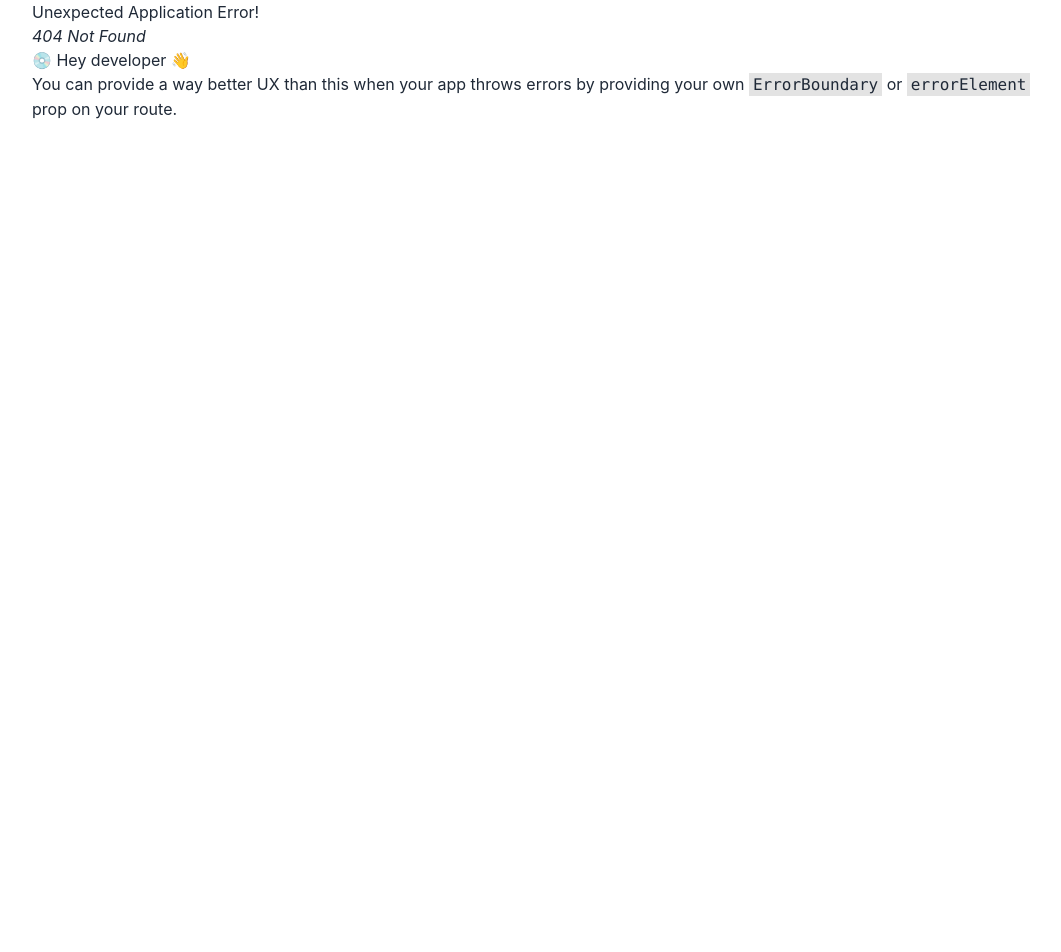
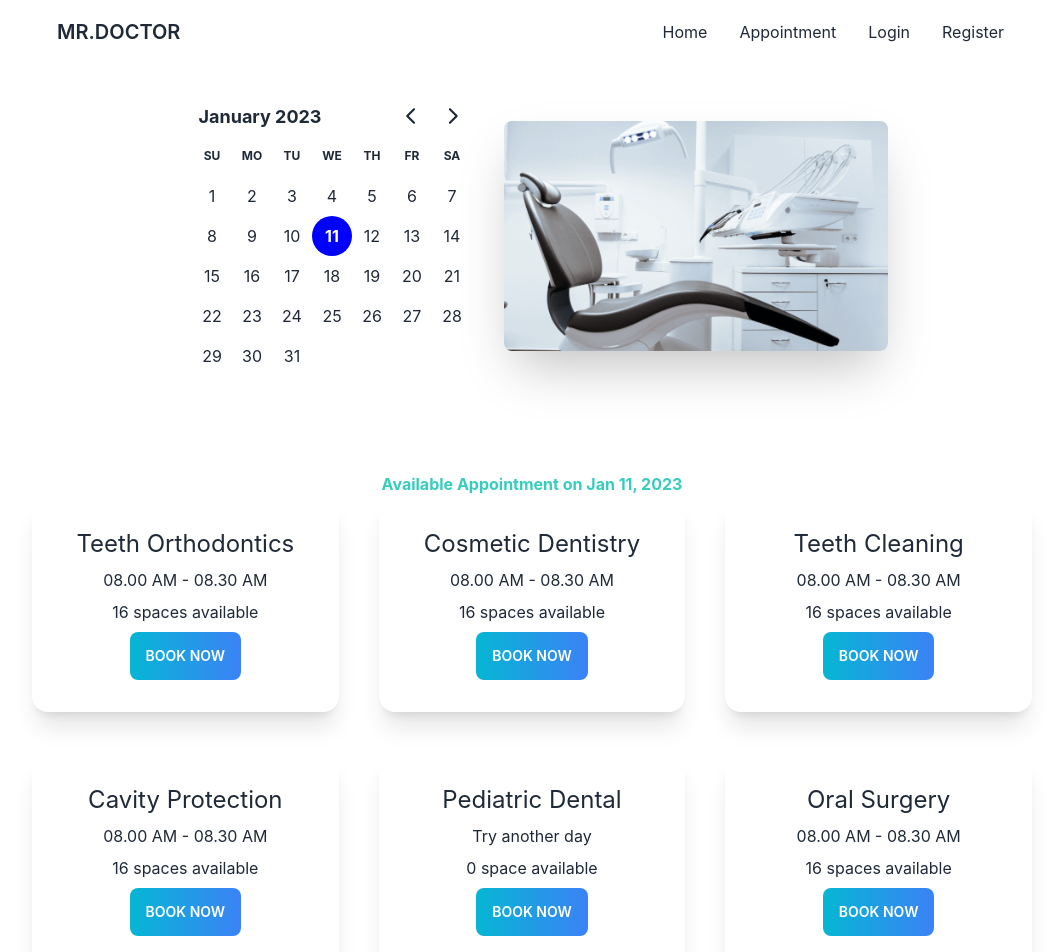
Before and after one commit to Abdur-Nur-Tushar-Irfan/mr.doctor, a React (Create React App) app: page /appointment in a window 1280 px wide. Before the commit this address had no page. Shown: the top 952 px of the page, without its empty margins (108-1169 px from the left). Before the commit the page ends 800 px from the top, so only its background shows below. Built offline with nearby package versions, Linux system fonts and the light colour scheme.

Commit message:
availableAppointment added

```diff
--- a/package.json
+++ b/package.json
@@ -7,7 +7,9 @@
     "@testing-library/react": "^13.4.0",
     "@testing-library/user-event": "^13.5.0",
     "daisyui": "^2.46.1",
+    "date-fns": "^2.29.3",
     "react": "^18.2.0",
+    "react-day-picker": "^8.4.1",
     "react-dom": "^18.2.0",
     "react-hook-form": "^7.41.5",
     "react-router-dom": "^6.6.2",
--- /dev/null
+++ b/public/services.json
@@ -0,0 +1,117 @@
+[
+    {
+        "id": 1,
+        "name": "Teeth Orthodontics",
+        "slots": [
+            "08.00 AM - 08.30 AM",
+            "08.30 AM - 09.00 AM",
+            "09.00 AM - 9.30 AM",
+            "09.30 AM - 10.00 AM",
+            "10.00 AM - 10.30 AM",
+            "10.30 AM - 11.00 AM",
+            "11.00 AM - 11.30 AM",
+            "11.30 AM - 12.00 AM",
+            "1.00 PM - 1.30 PM",
+            "1.30 PM - 2.00 PM",
+            "2.00 PM - 2.30 PM",
+            "2.30 PM - 3.00 PM",
+            "3.00 PM - 3.30 PM",
+            "3.30 PM - 4.00 PM",
+            "4.00 PM - 4.30 PM",
+            "4.30 PM - 5.00 PM"
+        ]
+    },
+    {
+        "id": 2,
+        "name": "Cosmetic Dentistry",
+        "slots": [
+            "08.00 AM - 08.30 AM",
+            "08.30 AM - 09.00 AM",
+            "09.00 AM - 9.30 AM",
+            "09.30 AM - 10.00 AM",
+            "10.00 AM - 10.30 AM",
+            "10.30 AM - 11.00 AM",
+            "11.00 AM - 11.30 AM",
+            "11.30 AM - 12.00 AM",
+            "1.00 PM - 1.30 PM",
+            "1.30 PM - 2.00 PM",
+            "2.00 PM - 2.30 PM",
+            "2.30 PM - 3.00 PM",
+            "3.00 PM - 3.30 PM",
+            "3.30 PM - 4.00 PM",
+            "4.00 PM - 4.30 PM",
+            "4.30 PM - 5.00 PM"
+        ]
+    },
+    {
+        "id": 3,
+        "name": "Teeth Cleaning",
+        "slots": [
+            "08.00 AM - 08.30 AM",
+            "08.30 AM - 09.00 AM",
+            "09.00 AM - 9.30 AM",
+            "09.30 AM - 10.00 AM",
+            "10.00 AM - 10.30 AM",
+            "10.30 AM - 11.00 AM",
+            "11.00 AM - 11.30 AM",
+            "11.30 AM - 12.00 AM",
+            "1.00 PM - 1.30 PM",
+            "1.30 PM - 2.00 PM",
+            "2.00 PM - 2.30 PM",
+            "2.30 PM - 3.00 PM",
+            "3.00 PM - 3.30 PM",
+            "3.30 PM - 4.00 PM",
+            "4.00 PM - 4.30 PM",
+            "4.30 PM - 5.00 PM"
+        ]
+    },
+    {
+        "id": 4,
+        "name": "Cavity Protection",
+        "slots": [
+            "08.00 AM - 08.30 AM",
+            "08.30 AM - 09.00 AM",
+            "09.00 AM - 9.30 AM",
+            "09.30 AM - 10.00 AM",
+            "10.00 AM - 10.30 AM",
+            "10.30 AM - 11.00 AM",
+            "11.00 AM - 11.30 AM",
+            "11.30 AM - 12.00 AM",
+            "1.00 PM - 1.30 PM",
+            "1.30 PM - 2.00 PM",
+            "2.00 PM - 2.30 PM",
+            "2.30 PM - 3.00 PM",
+            "3.00 PM - 3.30 PM",
+            "3.30 PM - 4.00 PM",
+            "4.00 PM - 4.30 PM",
+            "4.30 PM - 5.00 PM"
+        ]
+    },
+    {
+        "id": 5,
+        "name": "Pediatric Dental",
+        "slots": []
+    },
+    {
+        "id": 6,
+        "name": "Oral Surgery",
+        "slots": [
+            "08.00 AM - 08.30 AM",
+            "08.30 AM - 09.00 AM",
+            "09.00 AM - 9.30 AM",
+            "09.30 AM - 10.00 AM",
+            "10.00 AM - 10.30 AM",
+            "10.30 AM - 11.00 AM",
+            "11.00 AM - 11.30 AM",
+            "11.30 AM - 12.00 AM",
+            "1.00 PM - 1.30 PM",
+            "1.30 PM - 2.00 PM",
+            "2.00 PM - 2.30 PM",
+            "2.30 PM - 3.00 PM",
+            "3.00 PM - 3.30 PM",
+            "3.30 PM - 4.00 PM",
+            "4.00 PM - 4.30 PM",
+            "4.30 PM - 5.00 PM"
+        ]
+    }
+]
--- /dev/null
+++ b/src/Pages/Appointment/Appointment/Appointment.js
@@ -0,0 +1,24 @@
+import React, { useState } from 'react';
+import AppointmentBanner from '../AppointmentBanner/AppointmentBanner';
+import AvailableAppointment from '../AvailableAppointment/AvailableAppointment';
+
+const Appointment = () => {
+    const [selectedDate, setSelectedDate] = useState(new Date())
+    return (
+        <div>
+            <AppointmentBanner
+            selectedDate={selectedDate}
+            setSelectedDate={setSelectedDate}
+
+            ></AppointmentBanner>
+            <AvailableAppointment
+             selectedDate={selectedDate}
+
+            ></AvailableAppointment>
+
+
+        </div>
+    );
+};
+
+export default Appointment;
--- /dev/null
+++ b/src/Pages/Appointment/AppointmentBanner/AppointmentBanner.js
@@ -0,0 +1,22 @@
+import chair from '../../../assets/images/chair.png'
+import { DayPicker } from 'react-day-picker';
+const AppointmentBanner = ({selectedDate,setSelectedDate}) => {
+
+    return (
+        <header>
+            <div className="hero">
+                <div className="hero-content flex-col lg:flex-row-reverse">
+                    <img src={chair} alt='' className="max-w-sm rounded-lg shadow-2xl" />
+                    <div>
+                        <DayPicker
+                            mode="single"
+                            selected={selectedDate}
+                            onSelect={setSelectedDate}
+                        />
+                    </div>
+                </div>
+            </div>
+        </header>
+    );
+};
+export default AppointmentBanner;
--- /dev/null
+++ b/src/Pages/Appointment/AppointmentOptions/AppointmentOptions.js
@@ -0,0 +1,22 @@
+import PrimaryButton from "../../../PrimaryButton/PrimaryButton";
+
+
+
+const AppointmentOptions = ({ availableAppointment }) => {
+    const { name, slots } = availableAppointment
+
+    return (
+        <div className="card shadow-xl">
+            <div className="card-body">
+                <h2 className="text-2xl text-center">{name}</h2>
+                <p className="text-center">{slots.length > 0 ? slots[0] : 'Try another day'}</p>
+                <p className="text-center">{slots.length} {slots.length > 1 ? 'spaces' : 'space'} available</p>
+                <div className="card-actions justify-center">
+                    <PrimaryButton>Book Now</PrimaryButton>
+                </div>
+            </div>
+        </div>
+    );
+};
+
+export default AppointmentOptions;
--- /dev/null
+++ b/src/Pages/Appointment/AvailableAppointment/AvailableAppointment.js
@@ -0,0 +1,28 @@
+import { format } from 'date-fns';
+import React, { useEffect, useState } from 'react';
+import AppointmentOptions from '../AppointmentOptions/AppointmentOptions';
+
+const AvailableAppointment = ({selectedDate}) => {
+    const [availableAppointments,setAvailableAppoints]=useState([])
+    useEffect(()=>{
+        fetch('services.json')
+        .then(res=>res.json())
+        .then(data=>setAvailableAppoints(data))
+    },[])
+    return (
+        <div className='mt-16'>
+            <p className='text-center font-bold text-accent'>Available Appointment on {format(selectedDate, 'PP')} </p>
+            <div className='grid sm:grid-cols-1 md:grid-cols-2 lg:grid-cols-3 gap-10'>
+                {
+                    availableAppointments.map(availableAppointment=><AppointmentOptions
+                      key={availableAppointment.id}
+                      availableAppointment={availableAppointment}
+                    >
+                    </AppointmentOptions>)
+                }
+            </div>
+        </div>
+    );
+};
+
+export default AvailableAppointment;
--- a/src/Pages/Home/Banner/Banner.js
+++ b/src/Pages/Home/Banner/Banner.js
@@ -10,7 +10,7 @@
                 <div  className="hero-content flex-col lg:flex-row-reverse">
                     <img src={chair} alt='' className=" md:w-1/2 rounded-lg shadow-2xl" />
                     <div>
-                        <h1 className="text-5xl font-bold">Box Office News!</h1>
+                        <h1 className="text-5xl font-bold">Your New Smile Start Here!</h1>
                         <p className="py-6">Provident cupiditate voluptatem et in. Quaerat fugiat ut assumenda excepturi exercitationem quasi. In deleniti eaque aut repudiandae et a id nisi.</p>
                         <PrimaryButton>Get Started</PrimaryButton>
                     </div>
--- a/src/Pages/Home/Reviews/Reviews.js
+++ b/src/Pages/Home/Reviews/Reviews.js
@@ -30,13 +30,12 @@
         <div className='mt-10'>
             <div className='flex justify-between'>
                 <div>
-                    <h5 className='text-accent font-bold'>Testominial</h5>
+                    <h5 className='text-accent font-bold'>Testomonial</h5>
                     <p className='text-3xl'>What Our Patients Says</p>
                 </div>
                 <div>
                     <figure><img className='w-20' src={quote} alt='' /></figure>
                 </div>
-
             </div>
             <div className='grid sm:grid-cols-1 md:grid-cols-2 lg:grid-cols-3'>
                 {
--- a/src/Routes/Routes.js
+++ b/src/Routes/Routes.js
@@ -1,5 +1,6 @@
 import { createBrowserRouter } from "react-router-dom";
 import Main from "../Main/Main";
+import Appointment from "../Pages/Appointment/Appointment/Appointment";
 import Home from "../Pages/Home/Home/Home";
 import Login from "../Pages/Login/Login";
 import Register from "../Pages/Register/Register";
@@ -18,6 +19,10 @@
                 element:<Home></Home>
             },
             {
+                path:'/appointment',
+                element:<Appointment></Appointment>
+            },
+            {
                 path:'/register',
                 element:<Register></Register>
             },
--- a/src/index.js
+++ b/src/index.js
@@ -3,6 +3,7 @@
 import './index.css';
 import App from './App';
 import reportWebVitals from './reportWebVitals';
+import 'react-day-picker/dist/style.css';
 
 const root = ReactDOM.createRoot(document.getElementById('root'));
 root.render(
```
Also changed, not shown: 1 other file (tests, documents, lock files or other folders).
